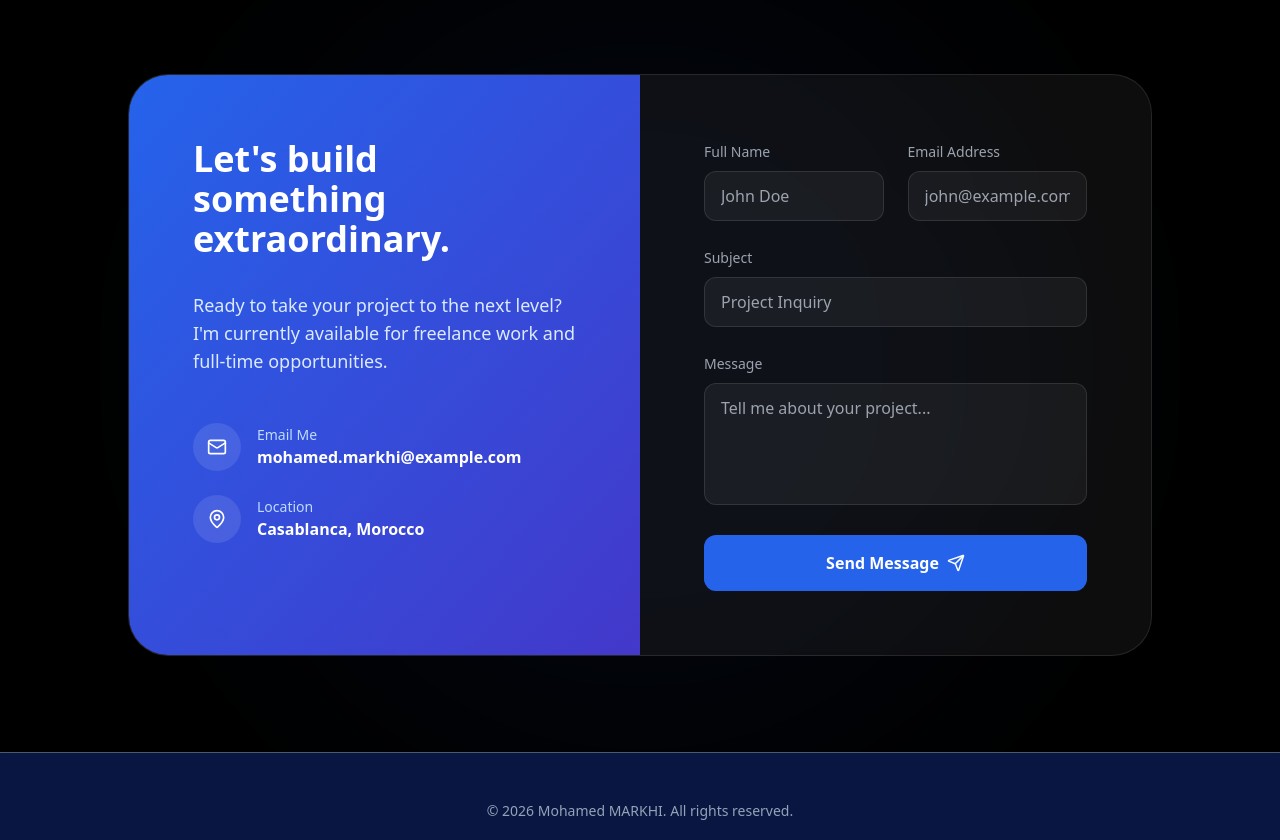
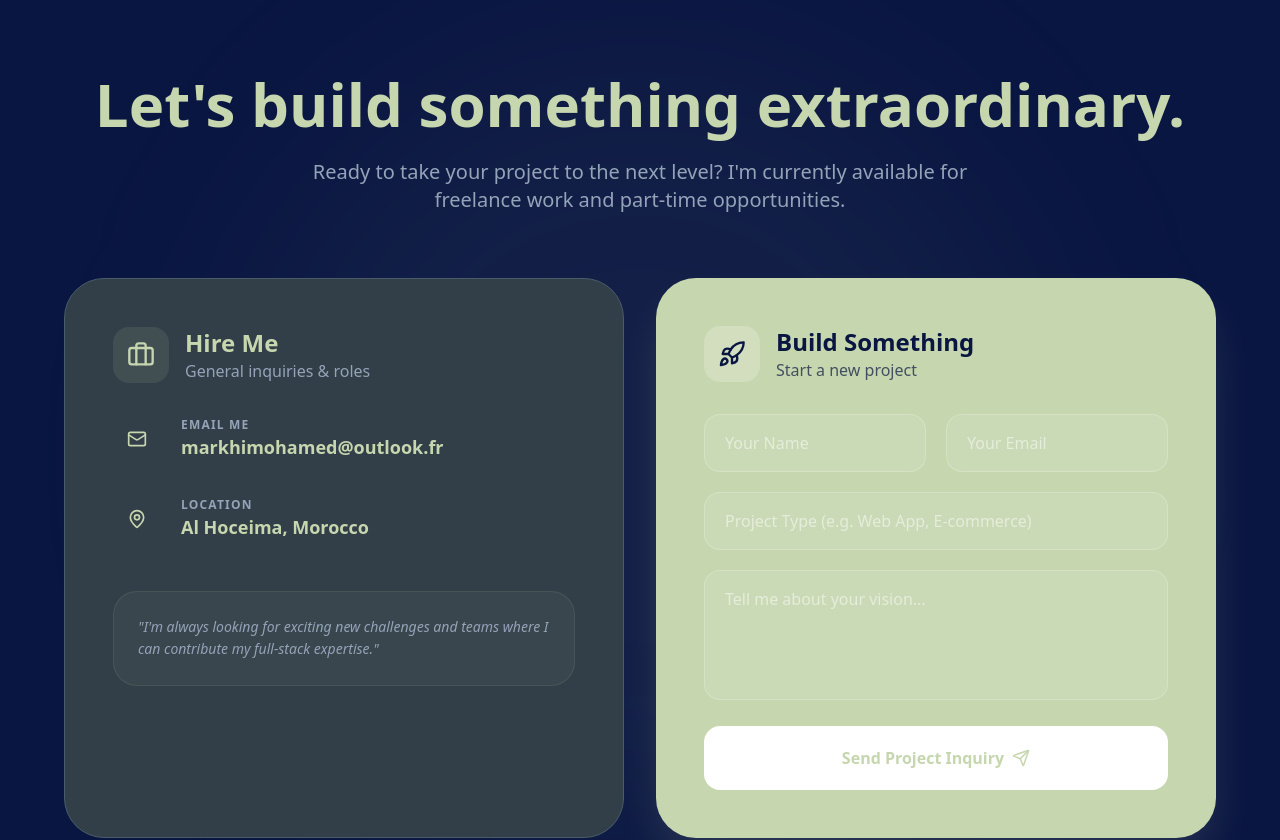
Before and after one commit to mohamedmarkhi/MyUpgradedPortfolio, a React (Vite) app: page / in a window 1280 px wide. Shown: the part 2840-3680 px from the top of the page. Built offline with nearby package versions, Linux system fonts and the light colour scheme; no server answers.

Commit message:
[dyad] Updating contact details and splitting the section into Hire Me and Project Inquiry - wrote 1 file(s)

```diff
--- a/src/components/Contact.tsx
+++ b/src/components/Contact.tsx
@@ -2,85 +2,116 @@
 
 import React from 'react';
 import { motion } from 'framer-motion';
-import { Mail, MapPin, Phone, Send } from 'lucide-react';
+import { Mail, MapPin, Send, Briefcase, Rocket } from 'lucide-react';
 
 const Contact = () => {
   return (
-    <section id="contact" className="py-24 bg-black relative overflow-hidden">
-      <div className="absolute top-1/2 left-1/2 -translate-x-1/2 -translate-y-1/2 w-[800px] h-[800px] bg-blue-600/5 rounded-full blur-[120px]" />
+    <section id="contact" className="py-24 bg-background relative overflow-hidden">
+      <div className="absolute top-1/2 left-1/2 -translate-x-1/2 -translate-y-1/2 w-[800px] h-[800px] bg-primary/5 rounded-full blur-[120px]" />
 
       <div className="container mx-auto px-6 relative z-10">
-        <div className="max-w-5xl mx-auto bg-white/5 border border-white/10 rounded-[40px] overflow-hidden backdrop-blur-sm">
-          <div className="grid grid-cols-1 lg:grid-cols-2">
-            <div className="p-12 lg:p-16 bg-gradient-to-br from-blue-600 to-indigo-700 text-white">
-              <h2 className="text-4xl font-bold mb-8">Let's build something extraordinary.</h2>
-              <p className="text-blue-100 mb-12 text-lg">
-                Ready to take your project to the next level? I'm currently available for freelance work and full-time opportunities.
+        <div className="max-w-6xl mx-auto">
+          <div className="text-center mb-16">
+            <h2 className="text-4xl md:text-6xl font-bold mb-6 text-foreground">Let's build something extraordinary.</h2>
+            <p className="text-xl text-muted-foreground max-w-2xl mx-auto">
+              Ready to take your project to the next level? I'm currently available for freelance work and part-time opportunities.
             </p>
+          </div>
 
-              <div className="space-y-6">
-                <div className="flex items-center gap-4">
-                  <div className="w-12 h-12 rounded-full bg-white/10 flex items-center justify-center">
+          <div className="grid grid-cols-1 lg:grid-cols-2 gap-8">
+            {/* Part 1: Hire Me / General Availability */}
+            <motion.div
+              initial={{ opacity: 0, x: -20 }}
+              whileInView={{ opacity: 1, x: 0 }}
+              viewport={{ once: true }}
+              className="p-10 lg:p-12 rounded-[40px] bg-card border border-border hover:border-primary/50 transition-all group"
+            >
+              <div className="flex items-center gap-4 mb-8">
+                <div className="w-14 h-14 rounded-2xl bg-primary/10 flex items-center justify-center text-primary">
+                  <Briefcase size={28} />
+                </div>
+                <div>
+                  <h3 className="text-2xl font-bold">Hire Me</h3>
+                  <p className="text-muted-foreground">General inquiries & roles</p>
+                </div>
+              </div>
+
+              <div className="space-y-8">
+                <div className="flex items-center gap-5">
+                  <div className="w-12 h-12 rounded-full bg-secondary flex items-center justify-center text-primary">
                     <Mail size={20} />
                   </div>
                   <div>
-                    <p className="text-sm text-blue-200">Email Me</p>
-                    <p className="font-semibold">mohamed.markhi@example.com</p>
+                    <p className="text-xs font-bold uppercase tracking-widest text-muted-foreground">Email Me</p>
+                    <a href="mailto:markhimohamed@outlook.fr" className="text-lg font-semibold hover:text-primary transition-colors">
+                      markhimohamed@outlook.fr
+                    </a>
                   </div>
                 </div>
-                <div className="flex items-center gap-4">
-                  <div className="w-12 h-12 rounded-full bg-white/10 flex items-center justify-center">
+
+                <div className="flex items-center gap-5">
+                  <div className="w-12 h-12 rounded-full bg-secondary flex items-center justify-center text-primary">
                     <MapPin size={20} />
                   </div>
                   <div>
-                    <p className="text-sm text-blue-200">Location</p>
-                    <p className="font-semibold">Casablanca, Morocco</p>
-                  </div>
+                    <p className="text-xs font-bold uppercase tracking-widest text-muted-foreground">Location</p>
+                    <p className="text-lg font-semibold">Al Hoceima, Morocco</p>
                   </div>
                 </div>
               </div>
 
-            <div className="p-12 lg:p-16">
-              <form className="space-y-6">
-                <div className="grid grid-cols-1 md:grid-cols-2 gap-6">
-                  <div className="space-y-2">
-                    <label className="text-sm font-medium text-gray-400">Full Name</label>
+              <div className="mt-12 p-6 rounded-3xl bg-primary/5 border border-primary/10">
+                <p className="text-sm leading-relaxed text-muted-foreground italic">
+                  "I'm always looking for exciting new challenges and teams where I can contribute my full-stack expertise."
+                </p>
+              </div>
+            </motion.div>
+
+            {/* Part 2: Build Something / Project Inquiry */}
+            <motion.div
+              initial={{ opacity: 0, x: 20 }}
+              whileInView={{ opacity: 1, x: 0 }}
+              viewport={{ once: true }}
+              className="p-10 lg:p-12 rounded-[40px] bg-primary text-primary-foreground shadow-2xl shadow-primary/20"
+            >
+              <div className="flex items-center gap-4 mb-8">
+                <div className="w-14 h-14 rounded-2xl bg-white/20 flex items-center justify-center">
+                  <Rocket size={28} />
+                </div>
+                <div>
+                  <h3 className="text-2xl font-bold">Build Something</h3>
+                  <p className="text-primary-foreground/70">Start a new project</p>
+                </div>
+              </div>
+
+              <form className="space-y-5">
+                <div className="grid grid-cols-1 md:grid-cols-2 gap-5">
                   <input
                     type="text"
-                      className="w-full bg-white/5 border border-white/10 rounded-xl px-4 py-3 text-white focus:border-blue-500 focus:ring-1 focus:ring-blue-500 outline-none transition-all"
-                      placeholder="John Doe"
+                    className="w-full bg-white/10 border border-white/20 rounded-2xl px-5 py-4 text-white placeholder:text-white/50 focus:bg-white/20 outline-none transition-all"
+                    placeholder="Your Name"
+                  />
+                  <input
+                    type="email"
+                    className="w-full bg-white/10 border border-white/20 rounded-2xl px-5 py-4 text-white placeholder:text-white/50 focus:bg-white/20 outline-none transition-all"
+                    placeholder="Your Email"
                   />
                 </div>
-                  <div className="space-y-2">
-                    <label className="text-sm font-medium text-gray-400">Email Address</label>
-                    <input
-                      type="email"
-                      className="w-full bg-white/5 border border-white/10 rounded-xl px-4 py-3 text-white focus:border-blue-500 focus:ring-1 focus:ring-blue-500 outline-none transition-all"
-                      placeholder="john@example.com"
-                    />
-                  </div>
-                </div>
-                <div className="space-y-2">
-                  <label className="text-sm font-medium text-gray-400">Subject</label>
                 <input
                   type="text"
-                    className="w-full bg-white/5 border border-white/10 rounded-xl px-4 py-3 text-white focus:border-blue-500 focus:ring-1 focus:ring-blue-500 outline-none transition-all"
-                    placeholder="Project Inquiry"
+                  className="w-full bg-white/10 border border-white/20 rounded-2xl px-5 py-4 text-white placeholder:text-white/50 focus:bg-white/20 outline-none transition-all"
+                  placeholder="Project Type (e.g. Web App, E-commerce)"
                 />
-                </div>
-                <div className="space-y-2">
-                  <label className="text-sm font-medium text-gray-400">Message</label>
                 <textarea
                   rows={4}
-                    className="w-full bg-white/5 border border-white/10 rounded-xl px-4 py-3 text-white focus:border-blue-500 focus:ring-1 focus:ring-blue-500 outline-none transition-all resize-none"
-                    placeholder="Tell me about your project..."
+                  className="w-full bg-white/10 border border-white/20 rounded-2xl px-5 py-4 text-white placeholder:text-white/50 focus:bg-white/20 outline-none transition-all resize-none"
+                  placeholder="Tell me about your vision..."
                 />
-                </div>
-                <button className="w-full bg-blue-600 hover:bg-blue-500 text-white font-bold py-4 rounded-xl flex items-center justify-center gap-2 transition-all transform active:scale-[0.98]">
-                  Send Message <Send size={18} />
+                <button className="w-full bg-white text-primary font-bold py-5 rounded-2xl flex items-center justify-center gap-2 hover:bg-secondary transition-all transform active:scale-[0.98]">
+                  Send Project Inquiry <Send size={18} />
                 </button>
               </form>
-            </div>
+            </motion.div>
           </div>
         </div>
       </div>
```
Lines whose indentation alone changed are shown as unchanged.
